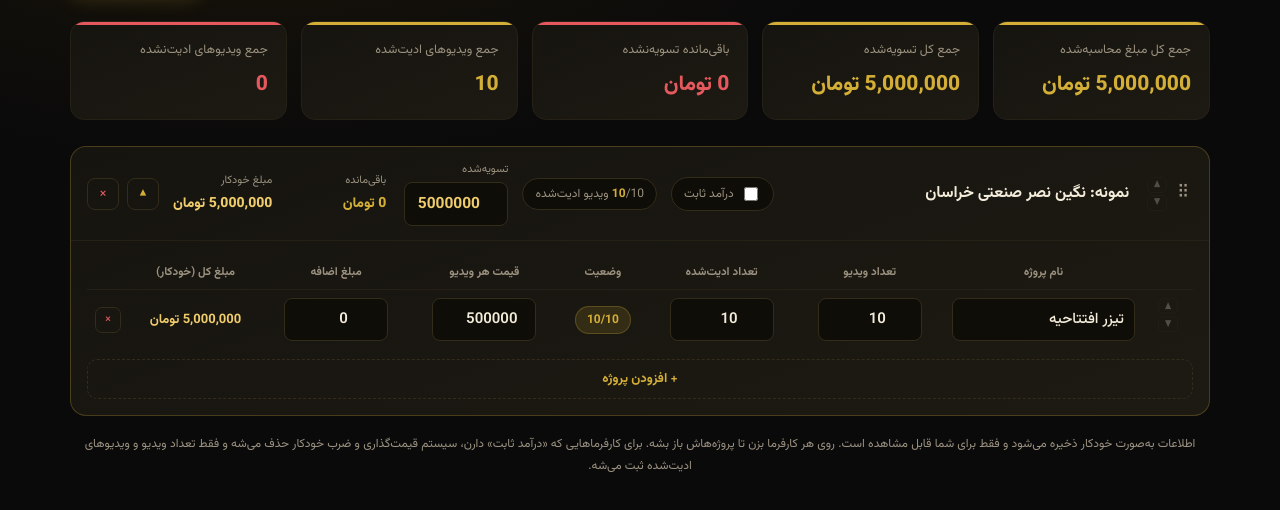
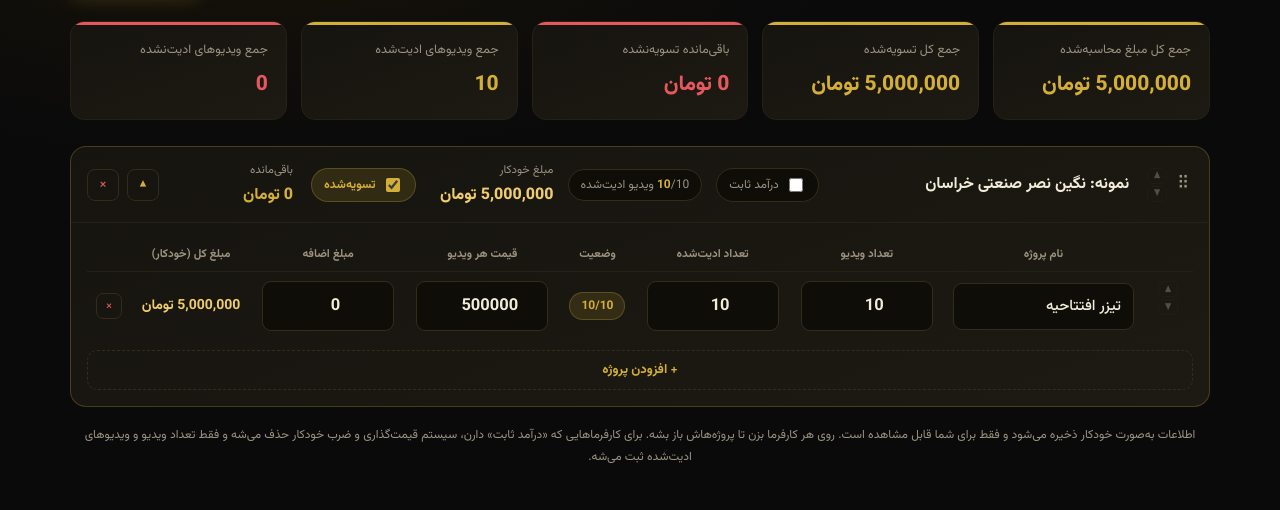
Before and after one commit to YoungGeee/Studio-Tracker-2, a plain HTML site: page index.html in a window 1280 px wide. Shown: the part 88-598 px from the top of the page. Drawn offline with Linux system fonts and the light colour scheme.

Commit message:
Add files via upload

```diff
--- a/index.html
+++ b/index.html
@@ -129,17 +129,17 @@
   .video-badge b{color:var(--gold);font-weight:700;}
 
   .client-stats{display:flex;align-items:center;gap:18px;flex-wrap:wrap;}
-  .stat{display:flex;flex-direction:column;align-items:flex-start;gap:4px;min-width:96px;}
-  .stat .stat-label{font-size:11px;color:var(--muted);}
+  .stat{display:flex;flex-direction:column;align-items:flex-start;gap:4px;min-width:120px;}
+  .stat .stat-label{font-size:11.5px;color:var(--muted);}
   .stat .settled-input{
     background:#0F0D08;border:1px solid var(--border);color:var(--gold-2);
-    border-radius:8px;padding:9px 10px;font-size:15.5px;font-family:inherit;font-weight:700;
-    width:160px;text-align:center;direction:ltr;
+    border-radius:9px;padding:11px 13px;font-size:17px;font-family:inherit;font-weight:800;
+    width:190px;text-align:center;direction:ltr;
   }
   .stat .settled-input:focus{outline:none;border-color:var(--gold);}
-  .stat .remaining-amt{color:var(--red);font-weight:800;font-variant-numeric:tabular-nums;font-size:14px;}
+  .stat .remaining-amt{color:var(--red);font-weight:800;font-variant-numeric:tabular-nums;font-size:16px;}
   .client-card.settled .stat .remaining-amt{color:var(--gold);}
-  .stat .computed-amt{color:var(--gold-2);font-weight:800;font-variant-numeric:tabular-nums;font-size:14px;}
+  .stat .computed-amt{color:var(--gold-2);font-weight:800;font-variant-numeric:tabular-nums;font-size:16px;}
   .stat .dash{color:var(--muted);font-weight:700;font-size:14px;}
 
   .client-actions{display:flex;align-items:center;gap:8px;flex-shrink:0;margin-inline-start:auto;}
@@ -173,25 +173,25 @@
   }
   .projects-table tbody tr{border-bottom:1px solid var(--border-soft);}
   .projects-table tbody tr:last-child{border-bottom:none;}
-  .projects-table td{padding:8px;text-align:center;font-size:13px;vertical-align:middle;}
+  .projects-table td{padding:9px;text-align:center;font-size:14px;vertical-align:middle;}
   .projects-table td.name-cell{text-align:right;}
   .no-projects{padding:22px 10px;text-align:center;color:var(--muted);font-size:13px;}
 
   input[type=text].proj-name, input[type=number]{
     background:#0F0D08;border:1px solid var(--border);color:var(--text);
-    border-radius:8px;padding:9px 10px;font-size:15px;font-weight:600;font-family:inherit;
+    border-radius:9px;padding:11px 12px;font-size:16.5px;font-weight:700;font-family:inherit;
     width:100%;text-align:center;
   }
-  input[type=text].proj-name{text-align:right;font-weight:500;}
-  input[type=number]{max-width:104px;}
+  input[type=text].proj-name{text-align:right;font-weight:500;font-size:15px;}
+  input[type=number]{max-width:132px;}
   input:focus{outline:none;border-color:var(--gold);}
   .status-pill{
     display:inline-block;padding:4px 11px;border-radius:999px;font-weight:700;
     font-size:12px;background:#0F0D08;color:var(--text);min-width:48px;border:1px solid var(--border);
   }
   .status-pill.done{background:var(--gold-dim);color:var(--gold);border-color:var(--gold-dim-2);}
-  .price-input{max-width:124px;}
-  .extra-input{max-width:124px;}
+  .price-input{max-width:150px;}
+  .extra-input{max-width:150px;}
   .fixed-amount-input{width:160px;}
   .proj-computed-amt{color:var(--gold-2);font-weight:700;font-variant-numeric:tabular-nums;}
   .proj-order{display:flex;align-items:center;justify-content:center;gap:4px;}
@@ -232,7 +232,7 @@
     .settled-toggle{order:2;}
     .client-stats{width:100%;order:3;justify-content:space-between;gap:10px;padding-top:6px;border-top:1px dashed var(--border-soft);margin-top:2px;}
     .stat{min-width:auto;flex:1;}
-    .stat .settled-input{width:100%;font-size:16px;}
+    .stat .settled-input{width:100%;font-size:17px;}
     .client-actions{order:4;width:100%;justify-content:flex-end;padding-top:4px;}
     .video-badge{order:1;}
 
@@ -250,7 +250,7 @@
     }
     .projects-table td.name-cell{grid-column:1/-1;text-align:right;}
     .projects-table td::before{content:attr(data-label);font-size:10.5px;color:var(--muted);font-weight:700;}
-    .projects-table td input[type=text], .projects-table td input[type=number]{max-width:100%;text-align:right;font-size:16px;padding:9px 10px;}
+    .projects-table td input[type=text], .projects-table td input[type=number]{max-width:100%;text-align:right;font-size:17px;padding:11px 12px;}
     .proj-order{grid-column:1/-1;flex-direction:row;justify-content:flex-start;border-bottom:1px solid var(--border-soft);padding-bottom:10px;margin-bottom:2px;}
     .proj-del-cell{grid-column:1/-1;border-bottom:none;padding-top:2px;}
     .proj-del-cell::before{display:none;}
@@ -329,8 +329,7 @@ function amountOfClient(c){
 }
 
 function settledOfClient(c){
-  if(c.isFixed) return c.fixedSettled ? (c.fixedAmount || 0) : 0;
-  return (c.settledAmount || 0);
+  return c.isSettled ? amountOfClient(c) : 0;
 }
 
 function remainingOfClient(c){
@@ -382,7 +381,7 @@ async function loadData(){
 
   if(clients.length === 0){
     clients = [{
-      id: uid('c'), name: 'نمونه: نگین نصر صنعتی خراسان', isFixed:false, settledAmount: 5000000, expanded:true,
+      id: uid('c'), name: 'نمونه: نگین نصر صنعتی خراسان', isFixed:false, isSettled:true, expanded:true,
       projects: [{
         id: uid('p'), name:'تیزر افتتاحیه', totalVideos:10, editedVideos:10, pricePerVideo:500000, extraAmount:0
       }]
@@ -392,9 +391,7 @@ async function loadData(){
   // migrate/normalize fields
   clients.forEach(c => {
     if(c.isFixed === undefined) c.isFixed = false;
-    if(c.settledAmount === undefined) c.settledAmount = 0;
     if(c.fixedAmount === undefined) c.fixedAmount = 0;
-    if(c.fixedSettled === undefined) c.fixedSettled = false;
     if(c.expanded === undefined) c.expanded = false;
     if(!Array.isArray(c.projects)) c.projects = [];
     c.projects.forEach(pr => {
@@ -403,6 +400,14 @@ async function loadData(){
       if(pr.totalVideos === undefined) pr.totalVideos = 0;
       if(pr.editedVideos === undefined) pr.editedVideos = 0;
     });
+    if(c.isSettled === undefined){
+      if(c.isFixed){
+        c.isSettled = !!c.fixedSettled;
+      }else{
+        const computed = c.projects.reduce((s,pr)=> s + (pr.pricePerVideo||0)*(pr.totalVideos||0) + (pr.extraAmount||0), 0);
+        c.isSettled = (c.settledAmount||0) > 0 && (c.settledAmount||0) >= computed;
+      }
+    }
   });
 
   render();
@@ -422,7 +427,7 @@ async function saveData(){
 
 function addClient(){
   clients.push({
-    id: uid('c'), name:'', isFixed:false, settledAmount:0, fixedAmount:0, fixedSettled:false, expanded:true, projects:[]
+    id: uid('c'), name:'', isFixed:false, isSettled:false, fixedAmount:0, expanded:true, projects:[]
   });
   render();
   saveData();
@@ -466,10 +471,10 @@ function toggleFixed(clientId, checked){
   saveData();
 }
 
-function toggleFixedSettled(clientId, checked){
+function toggleSettled(clientId, checked){
   const c = clients.find(c => c.id === clientId);
   if(!c) return;
-  c.fixedSettled = checked;
+  c.isSettled = checked;
   render();
   saveData();
 }
@@ -479,8 +484,6 @@ function updateClientField(id, field, value){
   if(!c) return;
   if(field === 'name'){
     c.name = value;
-  }else if(field === 'settledAmount'){
-    c.settledAmount = Math.max(0, Number(value)||0);
   }else if(field === 'fixedAmount'){
     c.fixedAmount = Math.max(0, Number(value)||0);
   }
@@ -623,21 +626,20 @@ function renderClients(){
   clients.forEach((c, idx) => {
     const amount = amountOfClient(c);
     const remaining = remainingOfClient(c);
-    const isSettled = amount > 0 && remaining <= 0;
     const vt = videoTotalsOfClient(c);
 
     const card = document.createElement('div');
-    card.className = 'client-card' + (isSettled ? ' settled' : '');
+    card.className = 'client-card' + (c.isSettled ? ' settled' : '');
     card.draggable = true;
     card.dataset.id = c.id;
 
-    const statsHtml = c.isFixed
-      ? '<div class="stat"><span class="stat-label">مبلغ درآمد ثابت</span><input type="number" min="0" step="10000" class="settled-input" value="' + (c.fixedAmount||0) + '" data-field="fixedAmount"></div>' +
-        '<label class="settled-toggle' + (c.fixedSettled?' active':'') + '"><input type="checkbox" ' + (c.fixedSettled?'checked':'') + ' class="fixed-settled-checkbox"> تسویه‌شده</label>' +
-        '<div class="stat"><span class="stat-label">باقی‌مانده</span><span class="remaining-amt">' + fmtToman(remaining) + '</span></div>'
-      : '<div class="stat"><span class="stat-label">تسویه‌شده</span><input type="number" min="0" step="10000" class="settled-input" value="' + (c.settledAmount||0) + '" data-field="settledAmount"></div>' +
-        '<div class="stat"><span class="stat-label">باقی‌مانده</span><span class="remaining-amt">' + fmtToman(remaining) + '</span></div>' +
-        '<div class="stat"><span class="stat-label">مبلغ خودکار</span><span class="computed-amt">' + fmtToman(amount) + '</span></div>';
+    const amountStat = c.isFixed
+      ? '<div class="stat"><span class="stat-label">مبلغ درآمد ثابت</span><input type="number" min="0" step="10000" class="settled-input" value="' + (c.fixedAmount||0) + '" data-field="fixedAmount"></div>'
+      : '<div class="stat"><span class="stat-label">مبلغ خودکار</span><span class="computed-amt">' + fmtToman(amount) + '</span></div>';
+
+    const statsHtml = amountStat +
+      '<label class="settled-toggle' + (c.isSettled?' active':'') + '"><input type="checkbox" ' + (c.isSettled?'checked':'') + ' class="settled-checkbox"> تسویه‌شده</label>' +
+      '<div class="stat"><span class="stat-label">باقی‌مانده</span><span class="remaining-amt">' + fmtToman(remaining) + '</span></div>';
 
     card.innerHTML =
       '<div class="client-header">' +
@@ -670,10 +672,8 @@ function renderClients(){
     card.querySelector('[data-field="name"]').addEventListener('change', (e) => updateClientField(c.id, 'name', e.target.value));
     if(c.isFixed){
       card.querySelector('[data-field="fixedAmount"]').addEventListener('change', (e) => updateClientField(c.id, 'fixedAmount', e.target.value));
-      card.querySelector('.fixed-settled-checkbox').addEventListener('change', (e) => toggleFixedSettled(c.id, e.target.checked));
-    }else{
-      card.querySelector('[data-field="settledAmount"]').addEventListener('change', (e) => updateClientField(c.id, 'settledAmount', e.target.value));
     }
+    card.querySelector('.settled-checkbox').addEventListener('change', (e) => toggleSettled(c.id, e.target.checked));
     card.querySelector('.fixed-checkbox').addEventListener('change', (e) => toggleFixed(c.id, e.target.checked));
     card.querySelector('.del-btn').addEventListener('click', () => removeClient(c.id));
     card.querySelector('.expand-btn').addEventListener('click', () => toggleExpand(c.id));
```
